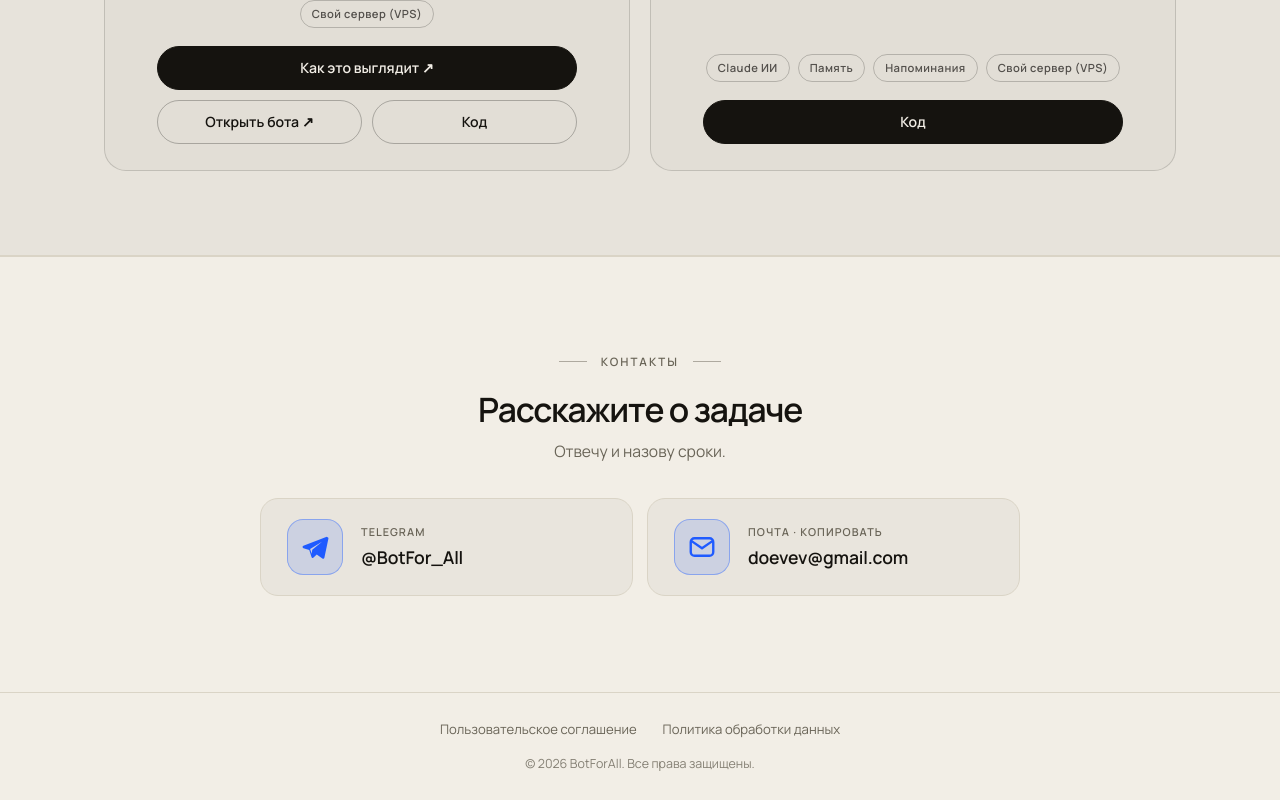
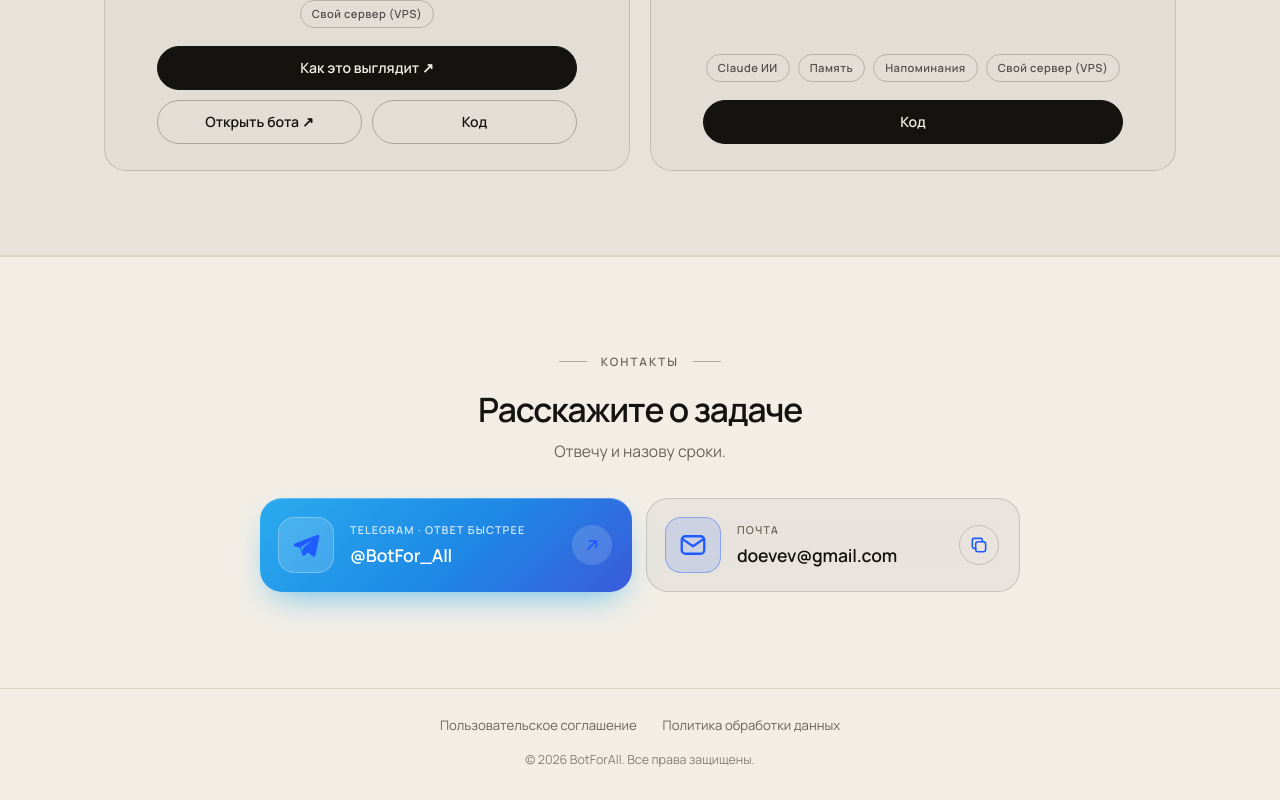
Before and after one commit to zhennyy/botforall, a React (Vite) app: page / in a window 1280 px wide. Shown: the part 2486-3286 px from the top of the page. Built offline with nearby package versions, Linux system fonts and the light colour scheme.

Commit message:
Контакты: стильные кнопки Telegram и почты

```diff
--- a/src/components/Contact.jsx
+++ b/src/components/Contact.jsx
@@ -26,13 +26,17 @@ export default function Contact() {
         <h2>Расскажите <em>о задаче</em></h2>
         <p className="contact-sub">Отвечу и назову сроки.</p>
         <div className="contact-row">
-          <a className="cbtn" href={`https://t.me/${TG}`} target="_blank" rel="noopener noreferrer">
+          <a className="cbtn cbtn-tg" href={`https://t.me/${TG}`} target="_blank" rel="noopener noreferrer">
             <i className="ico"><svg viewBox="0 0 24 24" aria-hidden="true"><path fill="currentColor" d="M21.9 4.1a1 1 0 0 0-1-.2L2.7 11a1 1 0 0 0 .1 1.9l4.6 1.5 1.8 5.5a1 1 0 0 0 1.6.4l2.6-2.4 4.5 3.3a1 1 0 0 0 1.6-.6l3.2-15.3a1 1 0 0 0-.4-1.2zM9.8 14.2l-.5 3.1-1.2-3.7 9.5-5.9-7.8 6.5z" /></svg></i>
-            <span><small>Telegram</small><b>@{TG}</b></span>
+            <span><small>Telegram · ответ быстрее</small><b>@{TG}</b></span>
+            <em className="cgo" aria-hidden="true"><svg viewBox="0 0 24 24" fill="none" stroke="currentColor" strokeWidth="2" strokeLinecap="round" strokeLinejoin="round"><path d="M7 17 17 7M9 7h8v8" /></svg></em>
           </a>
-          <button type="button" className="cbtn" onClick={handleClick} aria-label={`Скопировать адрес ${EMAIL}`}>
+          <button type="button" className={`cbtn cbtn-mail${copied ? ' is-copied' : ''}`} onClick={handleClick} aria-label={`Скопировать адрес ${EMAIL}`}>
             <i className="ico"><svg viewBox="0 0 24 24" aria-hidden="true" fill="none" stroke="currentColor" strokeWidth="1.9" strokeLinecap="round" strokeLinejoin="round"><rect x="3" y="5" width="18" height="14" rx="3" /><path d="m4 7.5 8 5.5 8-5.5" /></svg></i>
-            <span><small>{copied ? 'Адрес скопирован' : 'Почта · копировать'}</small><b>{EMAIL}</b></span>
+            <span><small>{copied ? 'Скопировано ✓' : 'Почта'}</small><b>{EMAIL}</b></span>
+            <em className="cgo" aria-hidden="true">{copied
+              ? <svg viewBox="0 0 24 24" fill="none" stroke="currentColor" strokeWidth="2.2" strokeLinecap="round" strokeLinejoin="round"><path d="m5 12.5 4.5 4.5L19 7.5" /></svg>
+              : <svg viewBox="0 0 24 24" fill="none" stroke="currentColor" strokeWidth="1.9" strokeLinecap="round" strokeLinejoin="round"><rect x="8" y="8" width="12" height="12" rx="3" /><path d="M16 8V6a2 2 0 0 0-2-2H6a2 2 0 0 0-2 2v8a2 2 0 0 0 2 2h2" /></svg>}</em>
           </button>
         </div>
       </div>
--- a/src/index.css
+++ b/src/index.css
@@ -528,3 +528,29 @@ nav { position: static; backdrop-filter: none; background: var(--paper); }
 .works .work-links { display: flex; flex-wrap: wrap; gap: 10px; width: 100%; max-width: 420px; margin-inline: auto; }
 .works .work-links a { flex: 1 1 0; justify-content: center; text-align: center; display: inline-flex; align-items: center; min-height: 44px; }
 .works .work-links a:first-child:not(:only-child) { flex-basis: 100%; }
+
+/* ===== Кнопки контактов: Telegram — главная, яркая; почта — стеклянная с копированием ===== */
+.cbtn { position: relative; overflow: hidden; isolation: isolate; border-radius: 22px; padding: 18px 20px 18px 18px; gap: 16px; min-height: 92px; }
+.cbtn span { flex: 1; min-width: 0; }
+.cbtn b { overflow: hidden; text-overflow: ellipsis; }
+.cgo { flex: none; width: 40px; height: 40px; border-radius: 50%; display: grid; place-items: center; font-style: normal; transition: transform .35s var(--ease), background .3s, color .3s; }
+.cgo svg { width: 20px; height: 20px; }
+
+.cbtn-tg { color: #fff; border: 0; background: linear-gradient(135deg, #2AABEE 0%, #1E88E5 55%, #3B5BDB 100%); box-shadow: 0 14px 34px -14px #2AABEEcc, inset 0 1px 0 #ffffff40; }
+.cbtn-tg small { color: #ffffffcc; }
+.cbtn-tg .ico { background: #ffffff26; border: 1px solid #ffffff40; color: #fff; }
+.cbtn-tg .cgo { background: #ffffff26; color: #fff; }
+.cbtn-tg::after { content: ""; position: absolute; inset: 0; z-index: -1; background: linear-gradient(110deg, transparent 30%, #ffffff40 50%, transparent 70%); transform: translateX(-120%); animation: cbtn-shine 5s ease-in-out infinite 1.5s; }
+@keyframes cbtn-shine { 0%, 70% { transform: translateX(-120%); } 100% { transform: translateX(120%); } }
+.cbtn-tg:hover, .cbtn-tg:focus-visible { box-shadow: 0 18px 44px -12px #2AABEE, inset 0 1px 0 #ffffff55; transform: translateY(-2px); border: 0; }
+.cbtn-tg:hover .cgo, .cbtn-tg:focus-visible .cgo { transform: translate(2px, -2px); background: #fff; color: #1E88E5; }
+
+.cbtn-mail { background: color-mix(in srgb, var(--ink) 4%, transparent); border: 1px solid color-mix(in srgb, var(--ink) 16%, transparent); backdrop-filter: blur(8px); }
+.cbtn-mail .cgo { border: 1px solid color-mix(in srgb, var(--ink) 18%, transparent); color: var(--soft); }
+.cbtn-mail:hover .cgo, .cbtn-mail:focus-visible .cgo { color: var(--accent); border-color: var(--accent); }
+.cbtn-mail.is-copied { border-color: #3ccf7e; box-shadow: 0 0 0 1px #3ccf7e, 0 0 26px -6px #3ccf7e; }
+.cbtn-mail.is-copied small, .cbtn-mail.is-copied .cgo { color: #3ccf7e; border-color: #3ccf7e; }
+.cbtn-mail.is-copied .cgo { animation: cbtn-pop .35s var(--ease); }
+@keyframes cbtn-pop { 50% { transform: scale(1.25); } }
+@media (prefers-reduced-motion: reduce) { .cbtn-tg::after { animation: none; } }
+@media (max-width: 700px) { .cbtn { min-height: 84px; padding: 16px 16px 16px 14px; gap: 14px; } .cbtn .ico { width: 50px; height: 50px; border-radius: 14px; } .cbtn b { font-size: 1.02rem; } }
```
